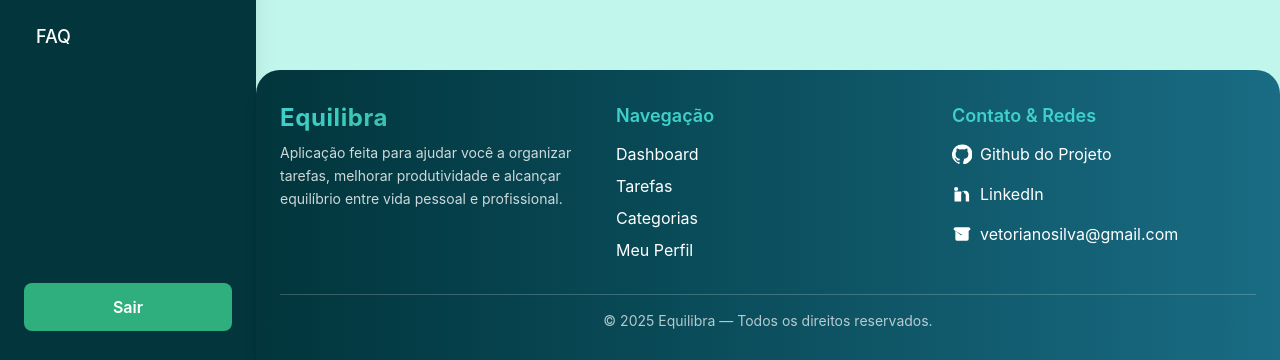
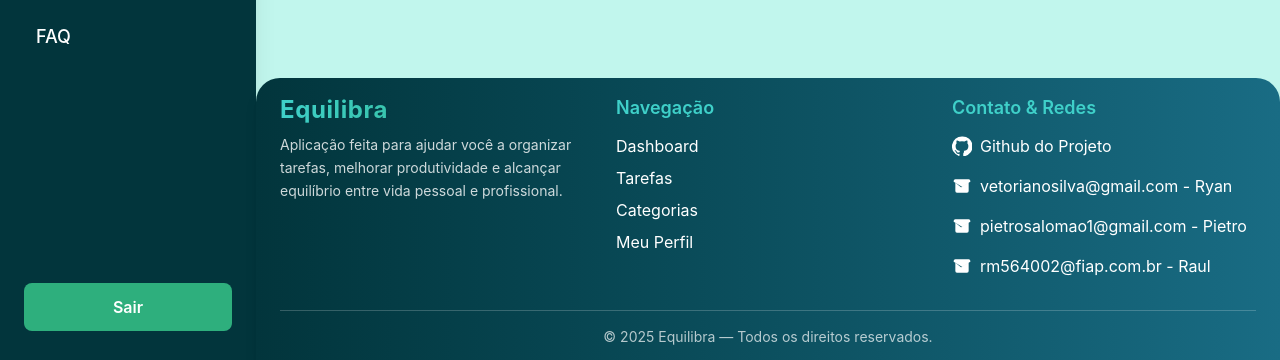
Before and after one commit to ryanvetoriano/Equilibra, a React (Vite) app in the folder equilibrio/: page /tarefas in a window 1280 px wide. Shown: the part 437-797 px from the top of the page. Built offline with nearby package versions, Linux system fonts and the light colour scheme; no server answers; sample sign-in values are in the browser's storage.

Commit message:
feat: Atualizando o footer

```diff
--- a/equilibrio/src/components/Footer/Footer.tsx
+++ b/equilibrio/src/components/Footer/Footer.tsx
@@ -4,10 +4,10 @@ export default function Footer() {
   return (
     <footer
       className="
-        mt-10 w-full
+        w-full
         bg-gradient-to-r from-[#02353C] to-[#196C84]
         text-white
-        py-8 px-6
+        py-4 px-6
         rounded-t-3xl
         shadow-lg
       "
@@ -39,7 +39,7 @@ export default function Footer() {
           <div className="flex flex-col gap-4">
 
             <Link
-              to="https://github.com/ryanvetoriano/equilibrio"
+              to="https://github.com/ryanvetoriano/Equilibra"
               target="_blank"
               className="flex items-center gap-2 hover:opacity-80 transition"
             >
@@ -50,24 +50,33 @@ export default function Footer() {
             </Link>
 
             <Link
-              to="https://www.linkedin.com/in/ryanvetoriano/"
-              target="_blank"
-              className="flex items-center gap-2 hover:opacity-80 transition"
-            >
-              <svg width="20" height="20" fill="white" viewBox="0 0 24 24">
-                <path d="M4.98 3.5A2.5 2.5 0 112.48 6 2.5 2.5 0 014.98 3.5zM3 8.98h4v12H3zM14.5 9c-2.33 0-3.5 1.36-3.5 3.91v8.07h-4v-12h4v1.6a4.88 4.88 0 014.47-2.6c3.1 0 5.03 1.94 5.03 5.74v7.26h-4v-7.26c0-1.87-.7-2.72-2-2.72z"/>
-              </svg>
-              LinkedIn
-            </Link>
-
-            <Link
               to="mailto:vetorianosilva@gmail.com"
               className="flex items-center gap-2 hover:opacity-80 transition"
             >
               <svg width="20" height="20" fill="white" viewBox="0 0 24 24">
                 <path d="M20 4H4a2 2 0 00-2 2v1l10 6 10-6V6a2 2 0 00-2-2zm0 4.2l-8.4 5.1a1 1 0 01-1.2 0L4 8.2V18a2 2 0 002 2h12a2 2 0 002-2z"/>
               </svg>
-              vetorianosilva@gmail.com
+              vetorianosilva@gmail.com - Ryan
+            </Link>
+
+            <Link
+              to="mailto:pietrosalomao1@gmail.com"
+              className="flex items-center gap-2 hover:opacity-80 transition"
+            >
+              <svg width="20" height="20" fill="white" viewBox="0 0 24 24">
+                <path d="M20 4H4a2 2 0 00-2 2v1l10 6 10-6V6a2 2 0 00-2-2zm0 4.2l-8.4 5.1a1 1 0 01-1.2 0L4 8.2V18a2 2 0 002 2h12a2 2 0 002-2z"/>
+              </svg>
+              pietrosalomao1@gmail.com - Pietro
+            </Link>
+
+            <Link
+              to="mailto:rm564002@fiap.com.br"
+              className="flex items-center gap-2 hover:opacity-80 transition"
+            >
+              <svg width="20" height="20" fill="white" viewBox="0 0 24 24">
+                <path d="M20 4H4a2 2 0 00-2 2v1l10 6 10-6V6a2 2 0 00-2-2zm0 4.2l-8.4 5.1a1 1 0 01-1.2 0L4 8.2V18a2 2 0 002 2h12a2 2 0 002-2z"/>
+              </svg>
+              rm564002@fiap.com.br - Raul
             </Link>
           </div>
         </div>
```
